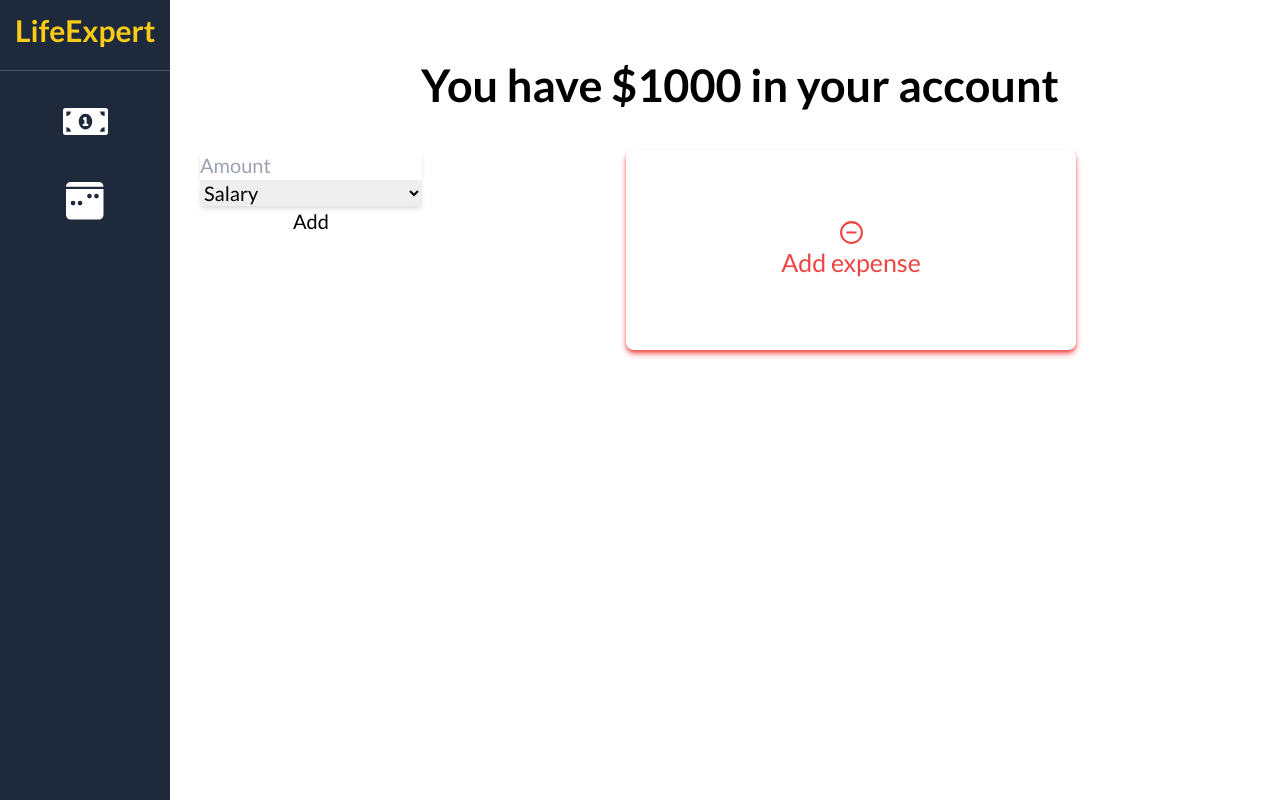
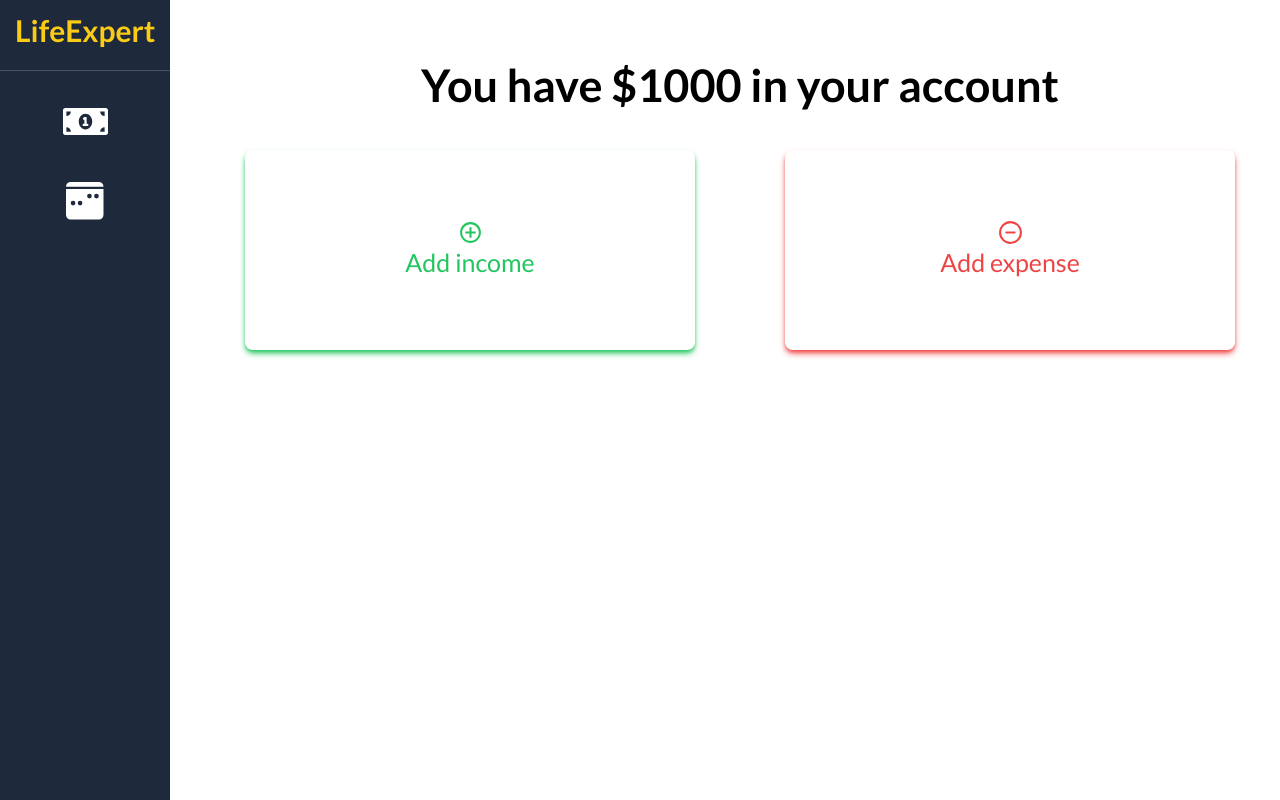
Before and after one commit to toanhminh0412/life-expert, a React (Create React App) app in the folder client/: page /budget-manager in a window 1280 px wide. Built offline with nearby package versions, Linux system fonts and the light colour scheme.

Commit message:
Edit Add Income and Expense btn

```diff
--- a/client/src/components/BudgetManager.js
+++ b/client/src/components/BudgetManager.js
@@ -4,7 +4,7 @@ import {FiMinusCircle} from 'react-icons/fi';
 
 function BudgetManager() {
     const [totalMoney, setTotalMoney] = useState(1000)
-    const [incomeForm, setIncomeForm] = useState(true);
+    const [incomeForm, setIncomeForm] = useState(false);
     const [expenseForm, setExpenseForm] = useState(false);
 
     return (
@@ -14,16 +14,16 @@ function BudgetManager() {
                 <h1 className='text-3xl xl:text-4xl font-bold'>You have ${1000} in your account</h1>
             </div>
             <div className='mt-4 xl:mt-8 flex flex-col xl:flex-row'>
-                {incomeForm ? <IncomeForm/> : <IncomeButton/>}
-                <ExpenseButton/>
+                {incomeForm ? <IncomeForm setButton={() => {setIncomeForm(false)}}/> : <IncomeButton setForm={() => {setIncomeForm(true)}}/>}
+                {expenseForm ? <ExpenseForm setButton={() => {setExpenseForm(false)}}/> : <ExpenseButton setForm={() => {setExpenseForm(true)}}/>}
             </div>
         </div>
     )
 }
 
-function IncomeButton () {
+function IncomeButton (props) {
     return (
-        <div className='shadow-md shadow-green-500 rounded-md w-11/12 xl:w-5/12 h-40 mx-auto flex flex-col justify-center hover:shadow-inner hover:border-2 hover:border-green-500 cursor-pointer'>
+        <div onClick={props.setForm} className='shadow-md shadow-green-500 rounded-md w-11/12 xl:w-5/12 h-40 mx-auto flex flex-col justify-center hover:shadow-inner hover:border-2 hover:border-green-500 cursor-pointer'>
             <div className='text-center'>
                 <MdOutlineAddCircleOutline className='mx-auto text-xl text-green-500'/>
                 <p className='text-xl text-green-500'>Add income</p>
@@ -32,9 +32,9 @@ function IncomeButton () {
     )
 }
 
-function ExpenseButton () {
+function ExpenseButton (props) {
     return (
-        <div className='mt-4 xl:mt-0 shadow-md shadow-red-500 rounded-md w-11/12 xl:w-5/12 h-40 mx-auto flex flex-col justify-center hover:shadow-inner hover:border-2 hover:border-red-500 cursor-pointer'>
+        <div onClick={props.setForm} className='mt-4 xl:mt-0 shadow-md shadow-red-500 rounded-md w-11/12 xl:w-5/12 h-40 mx-auto flex flex-col justify-center hover:shadow-inner hover:border-2 hover:border-red-500 cursor-pointer'>
             <div className='text-center'>
                 <FiMinusCircle className='mx-auto text-xl text-red-500'/>
                 <p className='text-xl text-red-500'>Add expense</p>
@@ -43,17 +43,46 @@ function ExpenseButton () {
     )
 }
 
-function IncomeForm () {
+function IncomeForm (props) {
     return (
-        <form className='flex flex-col'>
-            <input className='shadow-md' type='number' name='amount' placeholder='Amount'/>
-            <select className='shadow-md' name='category' defaultValue="salary">
+        <form className='flex flex-col justify-center h-40 mt-4 mx-auto w-5/12'>
+            <input className='shadow-md w-60 h-12 p-2 border mx-auto' type='number' name='amount' placeholder='Income Amount'/>
+            <select className='shadow-md mt-4 w-60 h-12 p-2 border mx-auto' name='category' defaultValue="salary" placeholder='category'>
+                <option value="" disabled selected>Category</option>
                 <option value='salary'>Salary</option>
                 <option value='business'>Business</option>
                 <option value='passive-income'>Passive Income</option>
                 <option value='others'>Others</option>
             </select>
-            <input type='submit' value='Add'/>
+            <div className='mx-auto flex flex-row mt-4'>
+                <div onClick={props.setButton} className='mr-4 w-20 h-8 rounded-sm border bg-red-500 hover:bg-red-700 duration-200 shadow-md hover:shadow-inner text-lg font-medium text-white cursor-default text-center'>
+                    <p>Cancel</p>
+                </div>
+                <input className='w-20 h-8 rounded-sm border bg-green-500 hover:bg-green-700 duration-200 shadow-md hover:shadow-inner text-md font-medium text-white' type='submit' value='Add'/>
+            </div>
+        </form>
+    )
+}
+
+function ExpenseForm(props) {
+    return (
+        <form className='flex flex-col justify-center h-40 mt-4 mx-auto w-5/12'>
+            <input className='shadow-md w-60 h-12 p-2 border mx-auto' type='number' name='amount' placeholder='Expense Amount'/>
+            <select className='shadow-md mt-4 w-60 h-12 p-2 border mx-auto' name='category' defaultValue="salary" placeholder='category'>
+                <option value="" disabled selected>Category</option>
+                <option value='rent'>Rent</option>
+                <option value='food'>Food</option>
+                <option value='monthly-subscriptions'>Monthly subscriptions</option>
+                <option value='services'>Services</option>
+                <option value='necessities'>Necessities</option>
+                <option value='others'>Others</option>
+            </select>
+            <div className='mx-auto flex flex-row mt-4'>
+                <div onClick={props.setButton} className='mr-4 w-20 h-8 rounded-sm border bg-green-500 hover:bg-green-700 duration-200 shadow-md hover:shadow-inner text-md font-medium text-white cursor-default text-center'>
+                    <p>Cancel</p>
+                </div>
+                <input className='w-20 h-8 rounded-sm border bg-red-500 hover:bg-red-700 duration-200 shadow-md hover:shadow-inner text-md font-medium text-white' type='submit' value='Add'/>
+            </div>
         </form>
     )
 }
```
